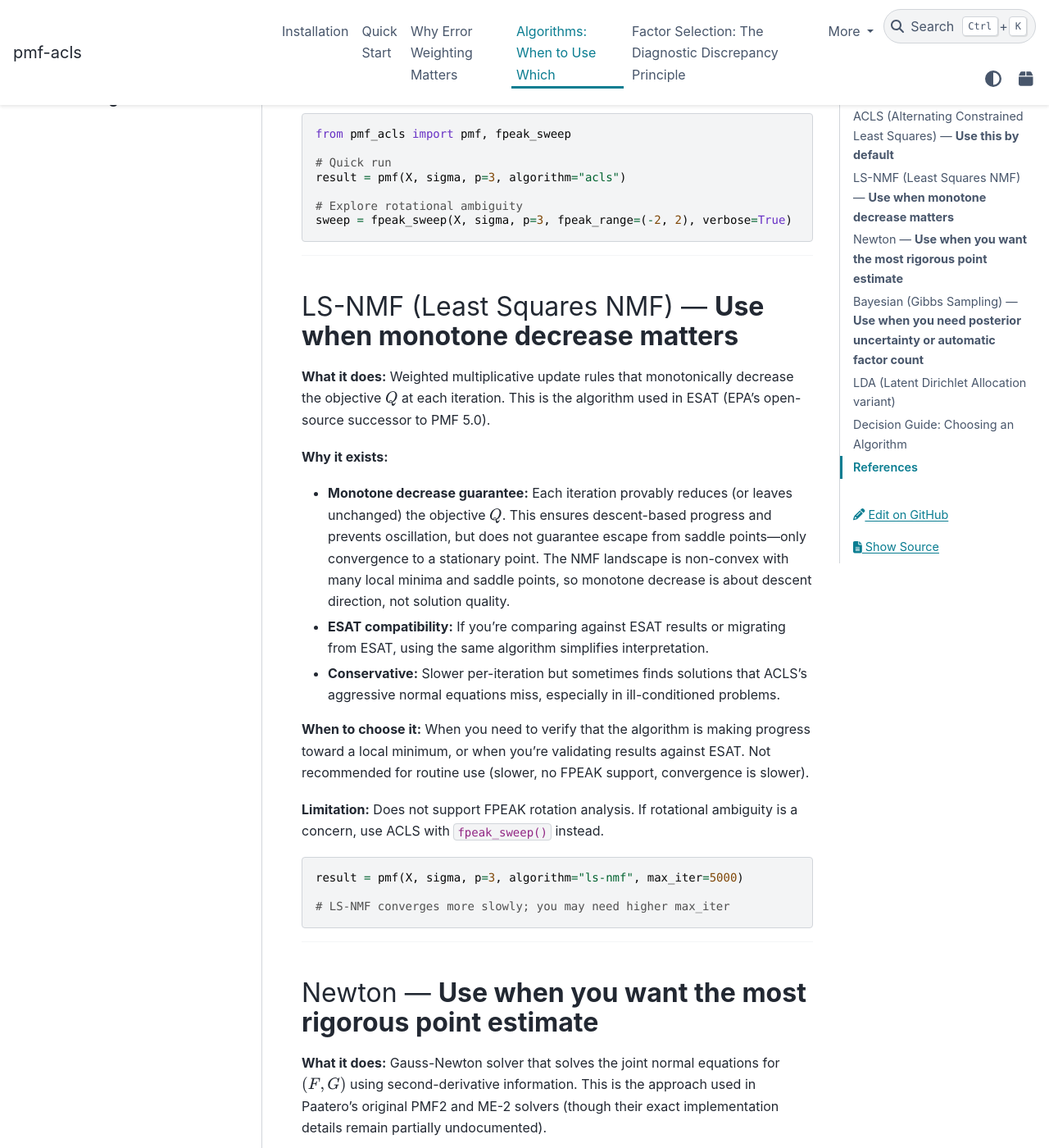
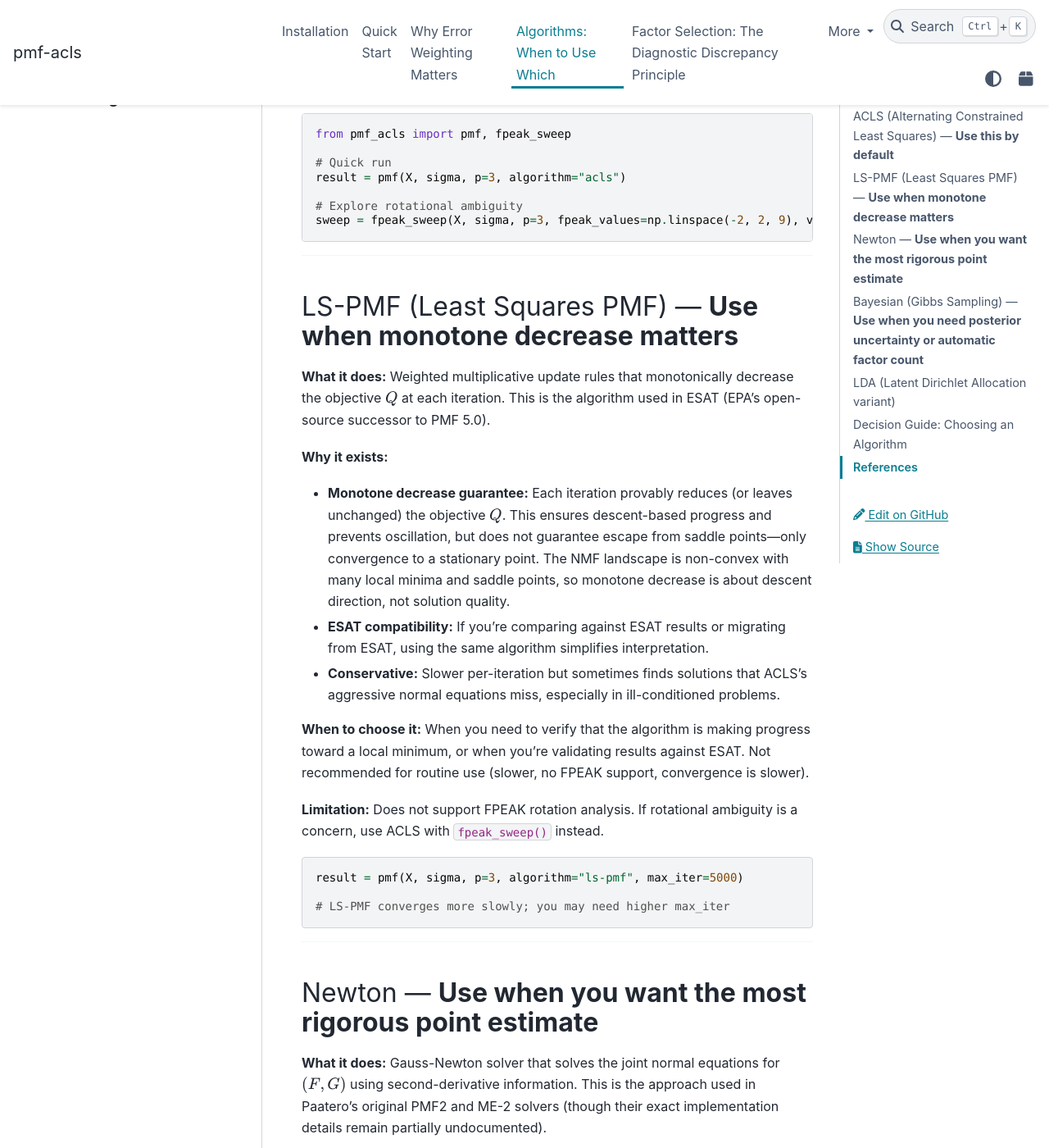
Before and after one commit to collord/pmf-acls-docs, a Sphinx documentation site: the page built from docs/guides/algorithms.md, in a window 1280 px wide and 1400 px high, scrolled down 1089 px. Shown: the whole window at 82% size. Built offline with Sphinx 7.4.7 and the PyData theme 0.15.4, drawn with Linux system fonts in a browser that asks for light colours; some of the changed text lies outside the part shown.

Commit message:
Standardize nomenclature to match repo: LS-NMF → LS-PMF, fix parameters
**Critical API fixes:**
- Changed algorithm="ls-nmf" → algorithm="ls-pmf" (4 instances)
- Changed LS-NMF → LS-PMF in all text references and section headers
- Fixed fpeak_sweep() parameters: fpeak_range + n_fpeak → fpeak_values (3 instances)
  * Now uses np.linspace() to generate fpeak values explicitly
- Fixed sigma learning parameter: learn_sigma=True → sigma_prior="per_variable"

**Files affected:**
- docs/guides/algorithms.md
  * Line 30, 49, section header: algorithm names and fpeak_sweep call
  * Line 130: Decision table reference
- docs/guides/bayesian.md
  * Line 157: sigma parameter fix
- docs/guides/rotation.md
  * Lines 35-40, 77: fpeak_sweep parameter fixes
- docs/guides/uncertainty.md
  * Algorithm name references
- docs/guides/why_error_weighting.md
  * Knowledge level table

All code examples now match the actual repo API at:
/Users/collord/documents/pmf/pmf_acls

Build status: Sphinx succeeded with 6 warnings.

Co-Authored-By: Claude Haiku 4.5 <noreply@anthropic.com>

````diff
--- a/docs/guides/algorithms.md
+++ b/docs/guides/algorithms.md
@@ -27,12 +27,12 @@ from pmf_acls import pmf, fpeak_sweep
 result = pmf(X, sigma, p=3, algorithm="acls")
 
 # Explore rotational ambiguity
-sweep = fpeak_sweep(X, sigma, p=3, fpeak_range=(-2, 2), verbose=True)
+sweep = fpeak_sweep(X, sigma, p=3, fpeak_values=np.linspace(-2, 2, 9), verbose=True)
 ```
 
 ---
 
-## LS-NMF (Least Squares NMF) — **Use when monotone decrease matters**
+## LS-PMF (Least Squares PMF) — **Use when monotone decrease matters**
 
 **What it does:** Weighted multiplicative update rules that monotonically decrease the objective $Q$ at each iteration. This is the algorithm used in ESAT (EPA's open-source successor to PMF 5.0).
 
@@ -46,9 +46,9 @@ sweep = fpeak_sweep(X, sigma, p=3, fpeak_range=(-2, 2), verbose=True)
 **Limitation:** Does not support FPEAK rotation analysis. If rotational ambiguity is a concern, use ACLS with `fpeak_sweep()` instead.
 
 ```python
-result = pmf(X, sigma, p=3, algorithm="ls-nmf", max_iter=5000)
+result = pmf(X, sigma, p=3, algorithm="ls-pmf", max_iter=5000)
 
-# LS-NMF converges more slowly; you may need higher max_iter
+# LS-PMF converges more slowly; you may need higher max_iter
 ```
 
 ---
@@ -130,7 +130,7 @@ result = pmf_lda(X, sigma, p=3, n_samples=1000, alpha=1.0)
 | Need rotational uncertainty (DISP, FPEAK) | ACLS | Only solver with FPEAK; use with `fpeak_sweep()` |
 | Need posterior credible intervals | Bayesian (warm_start=True) | Adds UQ layer without re-optimizing |
 | Need automated factor count determination | Bayesian with ARD | Data-driven factor count posterior |
-| Validating against EPA PMF 5.0 / ESAT | Newton or LS-NMF | ESAT uses LS-NMF; Newton mimics PMF2 |
+| Validating against EPA PMF 5.0 / ESAT | Newton or LS-PMF | ESAT uses LS-PMF; Newton mimics PMF2 |
 | Publishing and want most defensible solver | Newton | Most mathematically rigorous |
 | Small dataset (<30 samples) and want rigor | Newton | Poor scaling doesn't matter; precision matters |
 
````
Also changed, not shown: docs/guides/bayesian.md (+3 -3 lines), docs/guides/rotation.md (+4 -3 lines), docs/guides/uncertainty.md (+1 -1 lines), docs/guides/why_error_weighting.md (+1 -1 lines).
